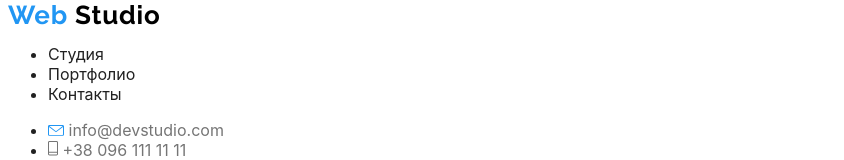
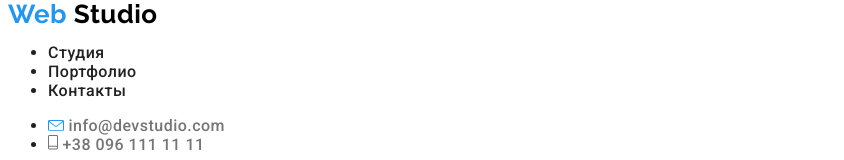
Before and after one commit to anastezia88/goit-markup-hw-02, a plain HTML site: page index.html in a window 1280 px wide. Shown: the top 160 px of the page, without its empty margins (0-844 px from the left). Drawn offline with Linux system fonts and the light colour scheme.

Commit message:
подключает шрифты

```diff
--- a/css/style.css
+++ b/css/style.css
@@ -2,7 +2,8 @@
 body {
   background-color:#FFFFFF;
   color: #212121;
-  font-family: -apple-system, BlinkMacSystemFont, avenir next, avenir, helvetica neue, helvetica, Ubuntu, roboto, noto, segoe ui, arial, sans-serif;
+  font-family: Roboto, sans-serif;
+  letter-spacing: 0.03em;;
 
 }
 
@@ -10,10 +11,8 @@ body {
     color: #000000;
     font-family: Raleway;
     font-style: normal;
-    font-weight: bold;
     font-size: 26px;
-    line-height: 1.2px;
-    letter-spacing: 0.03em;
+    line-height: 1.14px;
     text-decoration: none;
 
 }
@@ -73,5 +72,4 @@ font-family: Raleway;
 }
 
 
-
 /* экслюзив */
```
